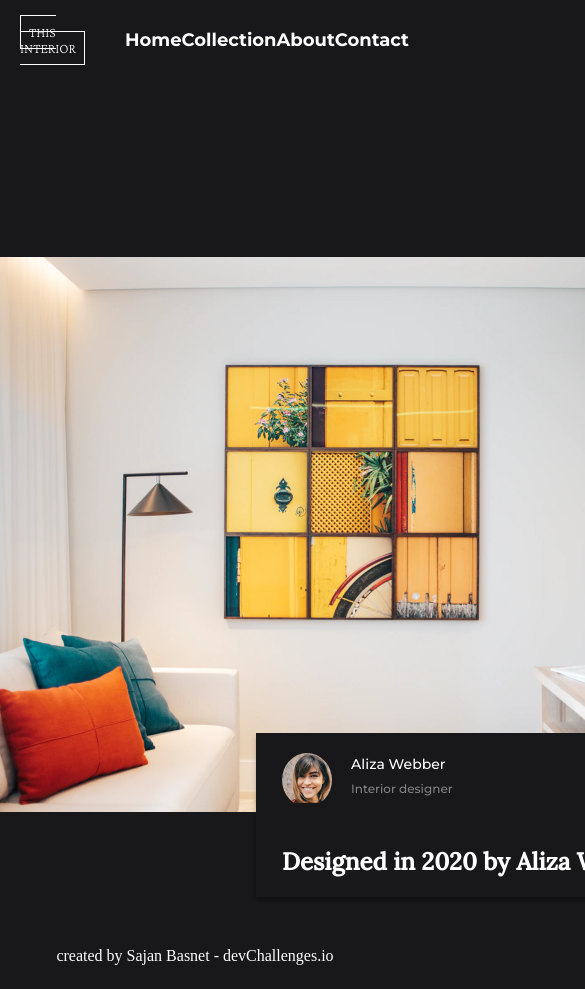
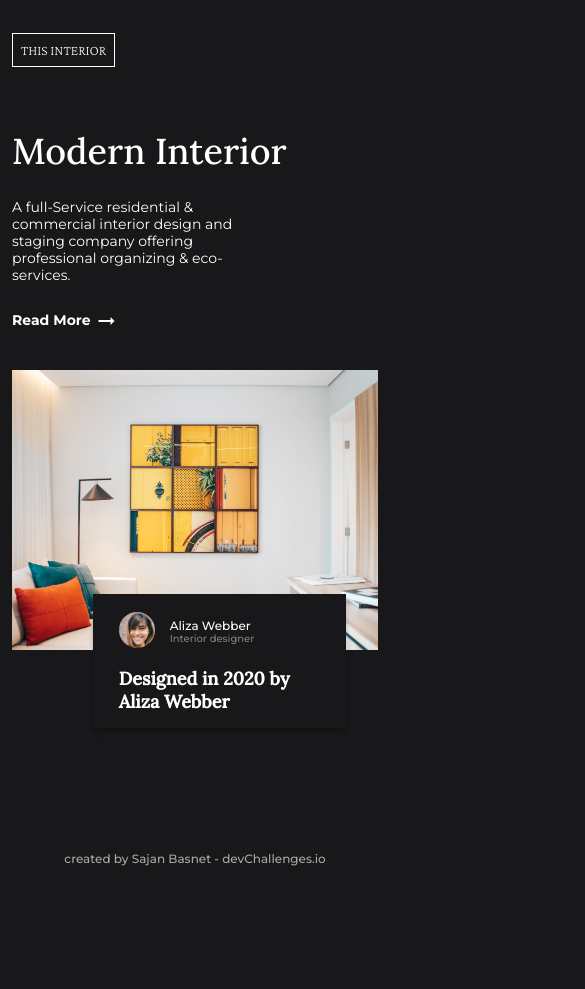
Before and after one commit to sajanbasnet75/dev_challenges, a plain HTML site: page interior-consultant-master/index.html in a window 390 px wide. Shown: the top 989 px of the page, 585 px wide, since content can reach past the window. After the commit the page ends 877 px from the top, so only its background shows below. Drawn offline with nearby package versions, Linux system fonts and the light colour scheme.

Commit message:
challenge 3 mobile design in progress

```diff
--- a/interior-consultant-master/index.css
+++ b/interior-consultant-master/index.css
@@ -48,20 +48,6 @@ nav {
   height: 80px;
 }
 
-nav .menu {
-  flex: 2;
-  display: flex;
-  justify-content: space-between;
-}
-
-.menu li a {
-  font-family: Montserrat;
-  font-style: normal;
-  font-weight: bold;
-  font-size: 18px;
-  line-height: 22px;
-}
-
 .logo {
   flex: 3;
   font-family: Crimson Pro;
@@ -78,6 +64,20 @@ nav .menu {
   padding: 8px;
 }
 
+.menu {
+  flex: 2;
+  display: flex;
+  justify-content: space-between;
+}
+
+.menu li a {
+  font-family: Montserrat;
+  font-style: normal;
+  font-weight: bold;
+  font-size: 18px;
+  line-height: 22px;
+}
+
 /* Hero Section */
 section {
   margin-top: 0;
@@ -85,17 +85,11 @@ section {
 
 .hero {
   display: flex;
-  justify-content: center;
-}
-
-.hero .hero-text {
-  display: flex;
-  flex-direction: column;
-  justify-content: center;
 }
 
 .hero-text {
-  padding-right: 139px;
+  display: flex;
+  flex-direction: column;
 }
 
 .hero-text h1 {
@@ -104,6 +98,7 @@ section {
   font-weight: 500;
   font-size: 48px;
   line-height: 61px;
+  margin: 0px;
   margin-bottom: 40px;
 }
 
@@ -115,9 +110,11 @@ section {
   line-height: 29px;
   margin-top: 0;
   margin-bottom: 48px;
+  width: 70%;
 }
 
 .hero-text a {
+  display: inline-block;
   font-family: Montserrat;
   font-style: normal;
   font-weight: bold;
@@ -126,13 +123,17 @@ section {
   margin-top: 0;
 }
 
+.hero-text a span{
+  vertical-align: middle;
+}
+
 .hero-img {
   position: relative;
 }
 
-.hero-img img {
-  /* width: 100%;
-  height: 100%; */
+.hero-img-main {
+  width: 100%;
+  height: 100%;
   object-fit: cover;
 }
 
@@ -141,6 +142,7 @@ section {
   background: #181719;
   bottom: -78px;
   right: 32px;
+  width: 45%;
   padding: 0px 26px 0px 26px;
   box-shadow: 0px 4px 4px rgba(0, 0, 0, 0.25);
 }
@@ -148,15 +150,17 @@ section {
 .intro {
   display: flex;
   align-items: center;
+  margin-top: 18px;
 }
 
-.hero-card-box-text .intro .intro-image {
+.intro-image > img {
+  width: 50px;
+  height: 50px;
   border-radius: 50%;
-  overflow: hidden;
 }
 
 .intro-desc {
-  margin-left: 19px;
+  margin-left: 15px;
 }
 
 .intro-desc h4 {
@@ -165,7 +169,7 @@ section {
   font-weight: 500;
   font-size: 14px;
   line-height: 17px;
-  margin: 23px 0px 8px 0px;
+  margin: 0;
   padding: 0;
 }
 
@@ -176,7 +180,7 @@ section {
   font-size: 12px;
   line-height: 15px;
   color: #828282;
-  margin: 0px 0px 30px 0px;
+  margin: 0;
 }
 
 .hero-card-box-text h2 {
@@ -186,9 +190,106 @@ section {
   font-size: 24px;
   line-height: 31px;
 }
-/* Footer */
+/* Footer section */
 footer {
-  margin-top: 128px;
+  font-family: Montserrat;
+  font-style: normal;
+  font-weight: 500;
+  font-size: 14px;
+  line-height: 17px;
   text-align: center;
-  margin-bottom: 24px;
+  color: #a9a9a9;
+  margin-top: 200px;
 }
+
+footer div a {
+  text-decoration: none;
+  color: #a9a9a9;
+}
+
+/* Mobile devices */
+@media (max-width: 768px) {
+  body {
+    padding: 10px 12px;
+  }
+
+  .container {
+    max-width: 1200px;
+    margin-left: auto;
+    margin-right: auto;
+  }
+
+  /* Header */
+  header {
+    margin-bottom: 38px;
+  }
+
+  nav {
+    padding: 0;
+  }
+
+  .menu {
+    display: none;
+  }
+
+  /* Section */
+  .hero {
+    display: flex;
+    flex-wrap: wrap;
+  }
+
+  .hero-text {
+    padding-right: 0;
+  }
+
+  .hero-text h1 {
+    font-size: 36px;
+    line-height: 46px;
+    margin-bottom: 25px;
+  }
+
+  .hero-text p {
+    font-size: 14px;
+    line-height: 17px;
+    margin-top: 0;
+    margin-bottom: 25px;
+  }
+
+  .hero-text a {
+    font-size: 14px;
+    line-height: 17px;
+    margin-top: 0;
+    margin-bottom: 37px;
+  }
+  .hero-card-box {
+    width: 55%;
+  }
+
+  .intro-image > img {
+    width: 36px;
+    height: 36px;
+    border-radius: 50%;
+  }
+
+  .intro-desc h4 {
+    font-size: 12px;
+    line-height: 15px;
+  }
+
+  .intro-desc p {
+    font-size: 10px;
+    line-height: 12px;
+  }
+
+  .hero-card-box-text h2 {
+    font-size: 18px;
+    line-height: 23px;
+  }
+
+  /* Footer */
+
+  footer {
+    font-size: 12px;
+    margin-top: 200px;
+  }
+}
--- a/interior-consultant-master/index.html
+++ b/interior-consultant-master/index.html
@@ -1,13 +1,16 @@
 <!DOCTYPE html>
 <html>
-
   <head>
-  <meta charset="utf-8">
-  <meta http-equiv="X-UA-Compatible" content="IE=edge">
+    <meta charset="utf-8" />
+    <meta http-equiv="X-UA-Compatible" content="IE=edge" />
     <title></title>
-  <meta name="description" content="">
-  <meta name="viewport" content="width=device-width, initial-scale=1">
-  <link rel="stylesheet" href="index.css">
+    <meta name="description" content="" />
+    <meta name="viewport" content="width=device-width, initial-scale=1" />
+    <link rel="stylesheet" href="index.css" />
+    <link
+      href="https://fonts.googleapis.com/icon?family=Material+Icons"
+      rel="stylesheet"
+    />
   </head>
 
   <body>
@@ -29,33 +32,34 @@
     <!-- Section -->
     <section class="hero container">
       <div class="hero-text">
-      <h1>
-        Modern Interior
-      </h1>
+        <h1>Modern Interior</h1>
         <p>
-        A full-Service residential & commercial interior design and staging company offering professional organizing &
-        eco-services.
+          A full-Service residential & commercial interior design and staging
+          company offering professional organizing & eco-services.
         </p>
-      <a href="">Read More</a>
+        <a href="">
+          Read More
+          <span class="material-icons"> arrow_right_alt </span>
+        </a>
       </div>
       <div class="hero-img">
-      <img src="./assets/photo1.png" width="737px", height='555px'>
+        <img
+          src="./assets/photo1.png"
+          alt="interior design"
+          class="hero-img-main"
+        />
         <div class="hero-card-box">
           <div class="hero-card-box-text">
             <div class="intro">
               <div class="intro-image">
-              <img src="./assets/photo2.png"  width="50px", height='50px'>
+                <img src="./assets/photo2.png" />
               </div>
               <div class="intro-desc">
                 <h4>Aliza Webber</h4>
-              <p>
-                Interior designer
-              </p>
+                <p>Interior designer</p>
               </div>
             </div>
-          <h2>
-            Designed in 2020 by Aliza Webber
-          </h2>
+            <h2>Designed in 2020 by Aliza Webber</h2>
           </div>
         </div>
       </div>
@@ -63,10 +67,7 @@
 
     <!-- Footer -->
     <footer>
-    <div class="container">
-      created by Sajan Basnet - devChallenges.io
-    </div>
+      <div class="container">created by Sajan Basnet - devChallenges.io</div>
     </footer>
   </body>
-
 </html>
```
Also changed, not shown: 3 other files. Lines whose indentation alone changed are shown as unchanged.
